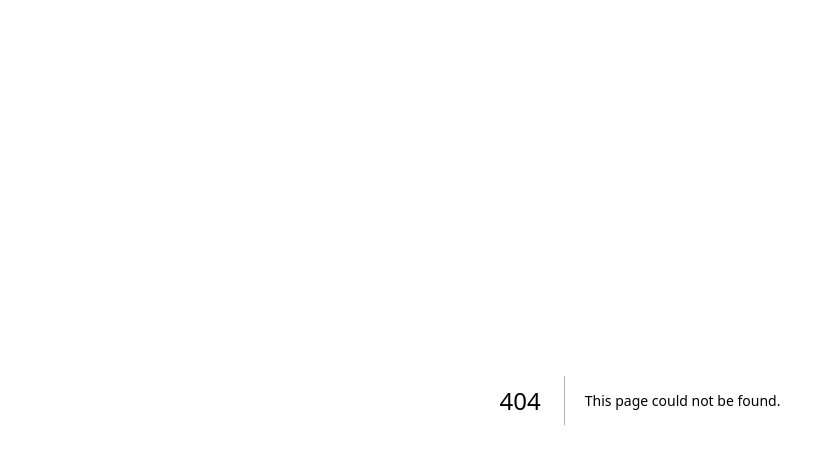
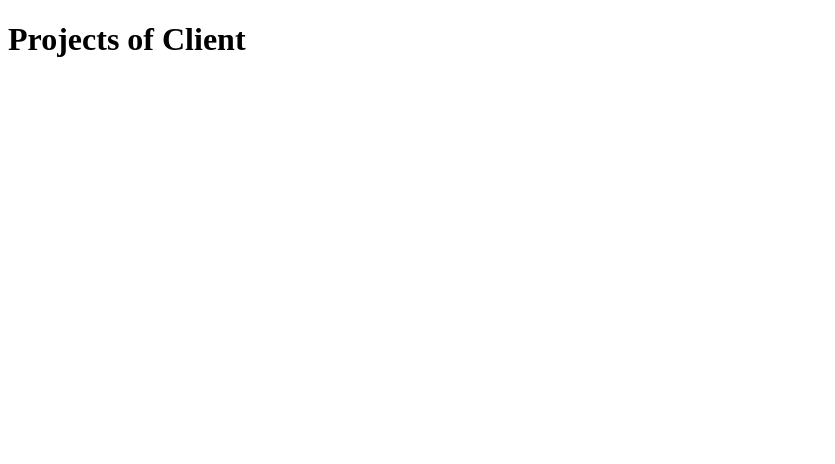
Before and after one commit to Wyld7K/File-Based-Routing-Project, a Next.js app: page /clients/1 in a window 1280 px wide. Before the commit this address had no page. Shown: the top 464 px of the page, without its empty margins (0-835 px from the left). Built offline with nearby package versions, Linux system fonts and the light colour scheme.

Commit message:
Build Nested Dynamic Routes & Paths

```diff
--- /dev/null
+++ b/pages/clients/[id]/index.tsx
@@ -0,0 +1,8 @@
+const ClientProjects: React.FC = () => {
+	return (
+		<div>
+			<h1>Projects of Client</h1>
+		</div>
+	);
+};
+export default ClientProjects;
```
Also changed, not shown: pages/clients/[id]/[projectID].tsx (added, +12 -0 lines), pages/clients/index.tsx (added, +11 -0 lines).
